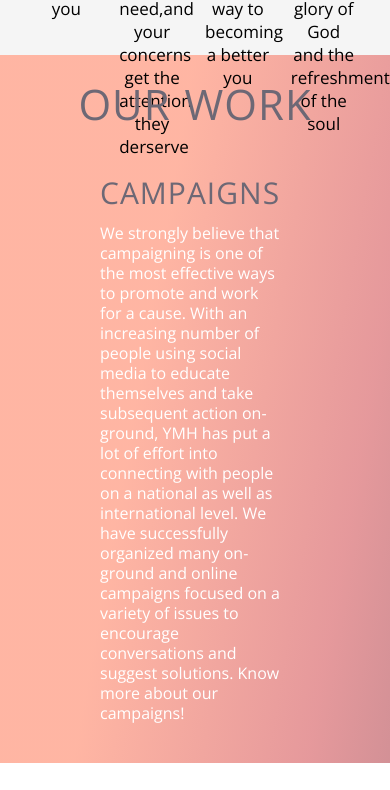
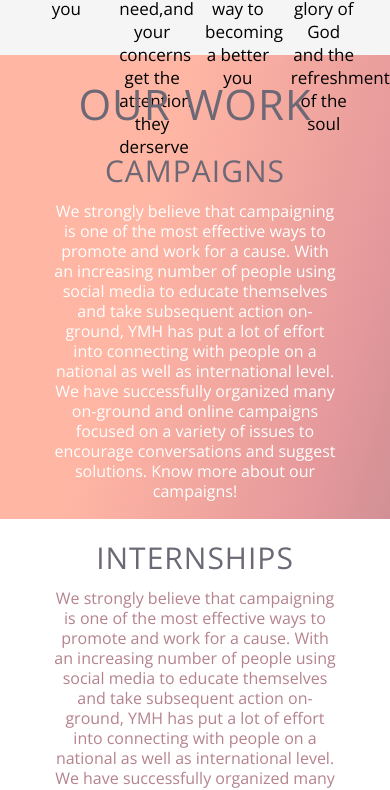
Before and after one commit to tashi2408/yourFriend, a React (Create React App) app: page /#/ in a window 390 px wide. Shown: the part 1796-2586 px from the top of the page. Built offline with nearby package versions, Linux system fonts and the light colour scheme.

Commit message:
work responsive

```diff
--- a/src/components/ourwork/OurWorkC.css
+++ b/src/components/ourwork/OurWorkC.css
@@ -52,3 +52,24 @@
 .work-icon-w:hover {
   fill: var(--primary-color);
 }
+
+@media only screen and (max-width: 1000px) {
+  .ourwork-section {
+    padding: 30px 50px;
+  }
+}
+
+@media only screen and (max-width: 900px) {
+  .ourwork-section {
+    padding: 18px 50px;
+    grid-template-columns: 1fr;
+  }
+
+  .right-container {
+    display: none;
+  }
+
+  .left-container {
+    text-align: center;
+  }
+}
```
